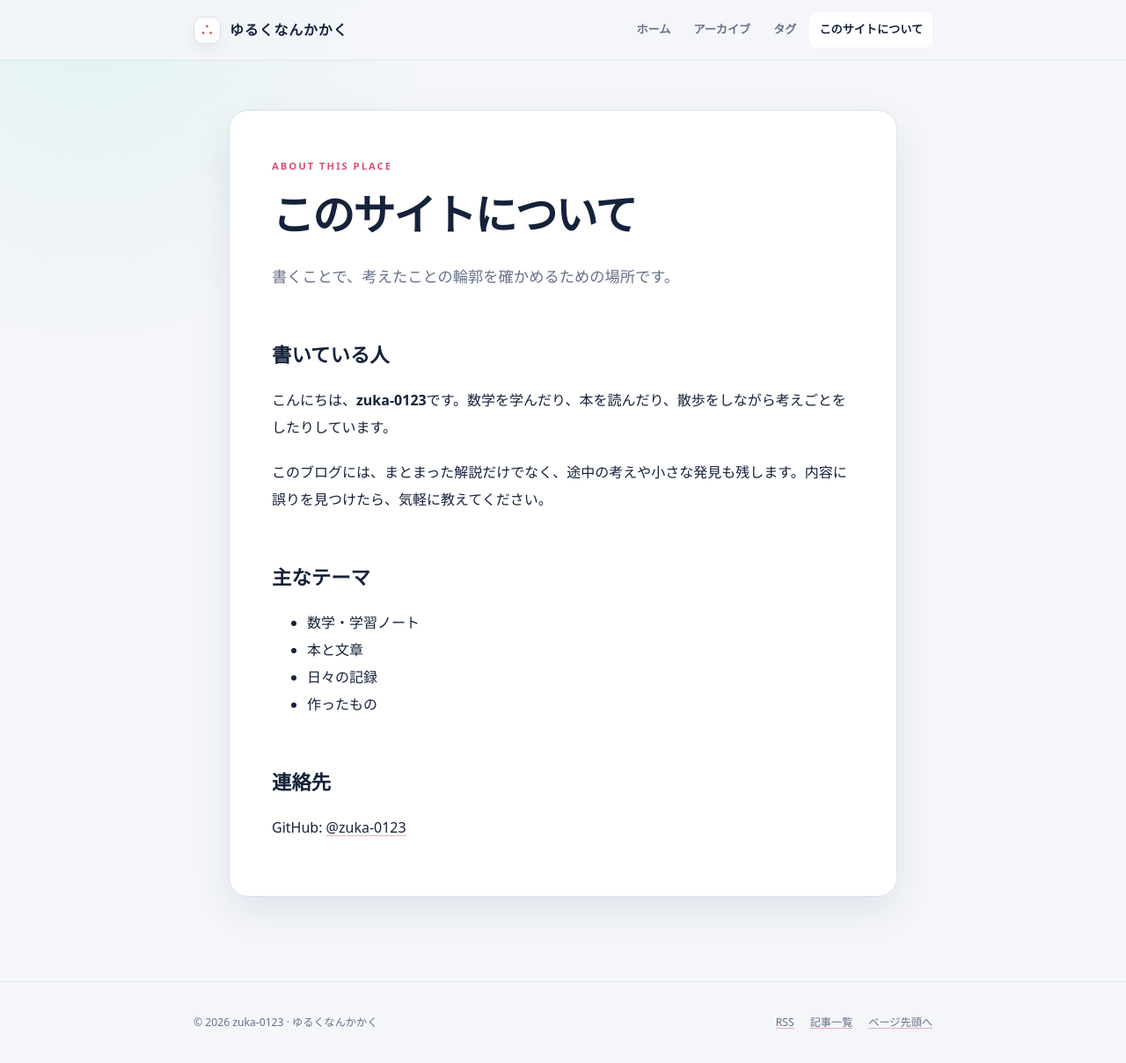
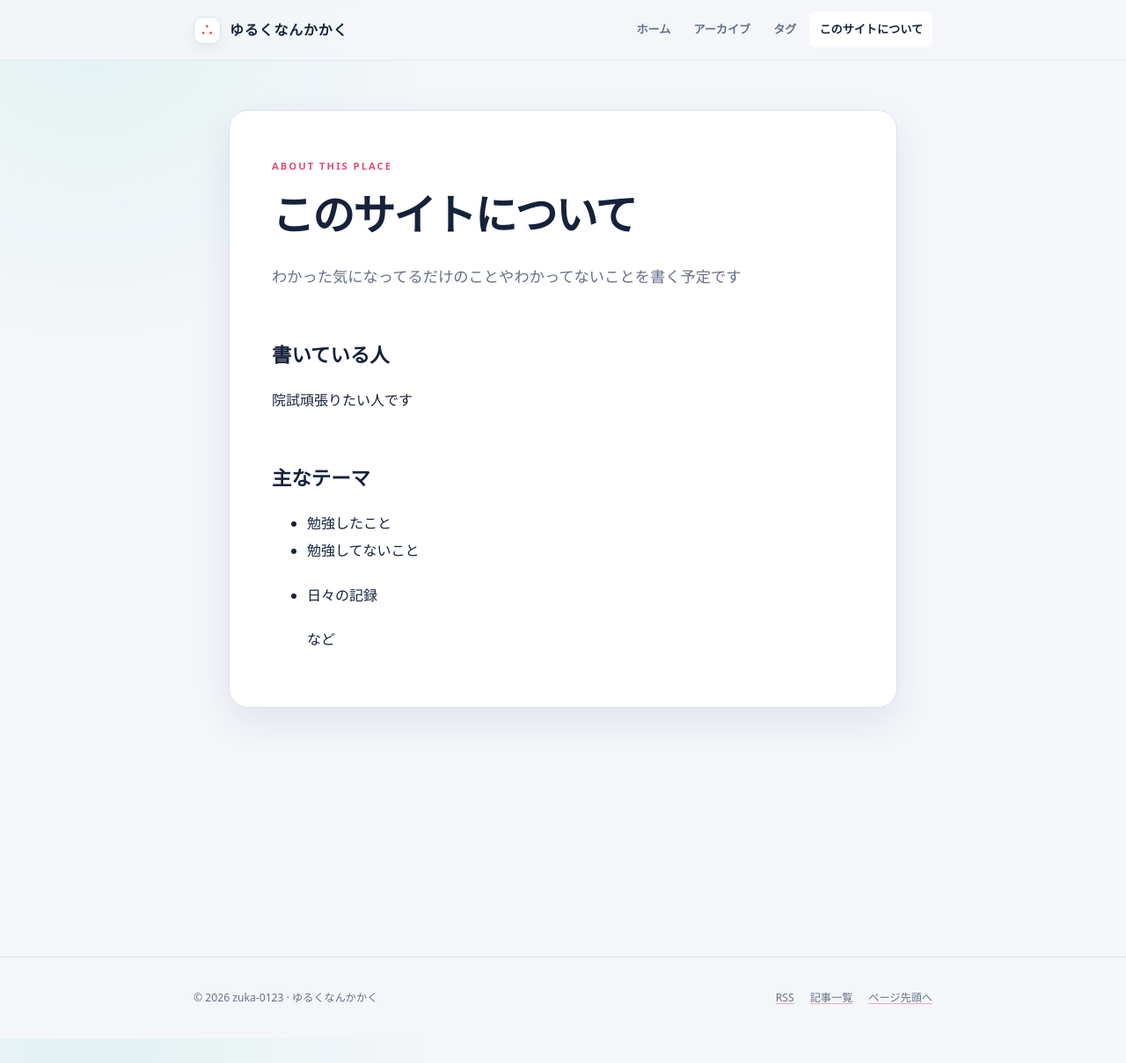
Before and after one commit to zuka-0123/zuka-0123.github.io, a Jekyll site: the page built from about.md, in a window 1280 px wide and 1209 px high. Shown: the whole window at 88% size. Built offline with Jekyll 4.4.1, drawn with Linux system fonts in a browser that asks for light colours.

Commit message:
Update about.md

```diff
--- a/about.md
+++ b/about.md
@@ -2,23 +2,18 @@
 layout: page
 title: このサイトについて
 eyebrow: ABOUT THIS PLACE
-description: 書くことで、考えたことの輪郭を確かめるための場所です。
+description: わかった気になってるだけのことやわかってないことを書く予定です
 permalink: /about/
 ---
 
 ## 書いている人
 
-こんにちは、**zuka-0123**です。数学を学んだり、本を読んだり、散歩をしながら考えごとをしたりしています。
-
-このブログには、まとまった解説だけでなく、途中の考えや小さな発見も残します。内容に誤りを見つけたら、気軽に教えてください。
+院試頑張りたい人です
 
 ## 主なテーマ
 
-- 数学・学習ノート
-- 本と文章
+- 勉強したこと
+- 勉強してないこと
 - 日々の記録
-- 作ったもの
 
-## 連絡先
-
-GitHub: [@zuka-0123](https://github.com/zuka-0123)
+  など
```
